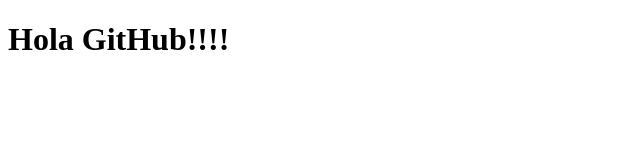
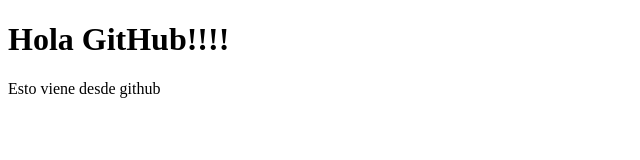
Before and after one commit to bolollo/test-uab, a plain HTML site: page index.html in a window 1280 px wide. Shown: the whole page, without its empty margins (0-640 px from the left). Drawn offline with Linux system fonts and the light colour scheme.

Commit message:
Add paragraph to index.html
Added a new paragraph to the body of the HTML.

```diff
--- a/index.html
+++ b/index.html
@@ -7,5 +7,6 @@
 </head>
 <body>
     <h1>Hola GitHub!!!!</h1>
+    <p>Esto viene desde github</p>
 </body>
 </html>
```
